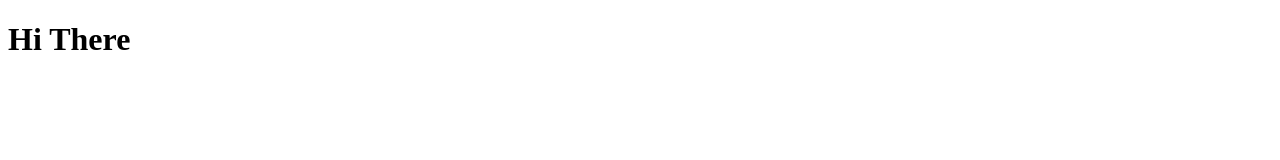
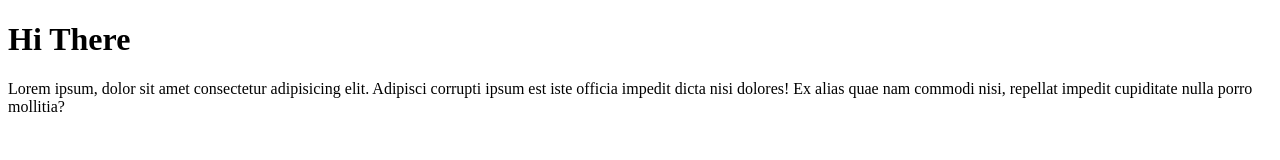
Before and after one commit to mfort8487/gitProject, a plain HTML site: page index.html in a window 1280 px wide. Drawn offline with Linux system fonts and the light colour scheme.

Commit message:
New commit for updated author

```diff
--- a/index.html
+++ b/index.html
@@ -8,5 +8,6 @@
 </head>
 <body>
     <h1>Hi There</h1>
+    <p>Lorem ipsum, dolor sit amet consectetur adipisicing elit. Adipisci corrupti ipsum est iste officia impedit dicta nisi dolores! Ex alias quae nam commodi nisi, repellat impedit cupiditate nulla porro mollitia?</p>
 </body>
 </html>
```
